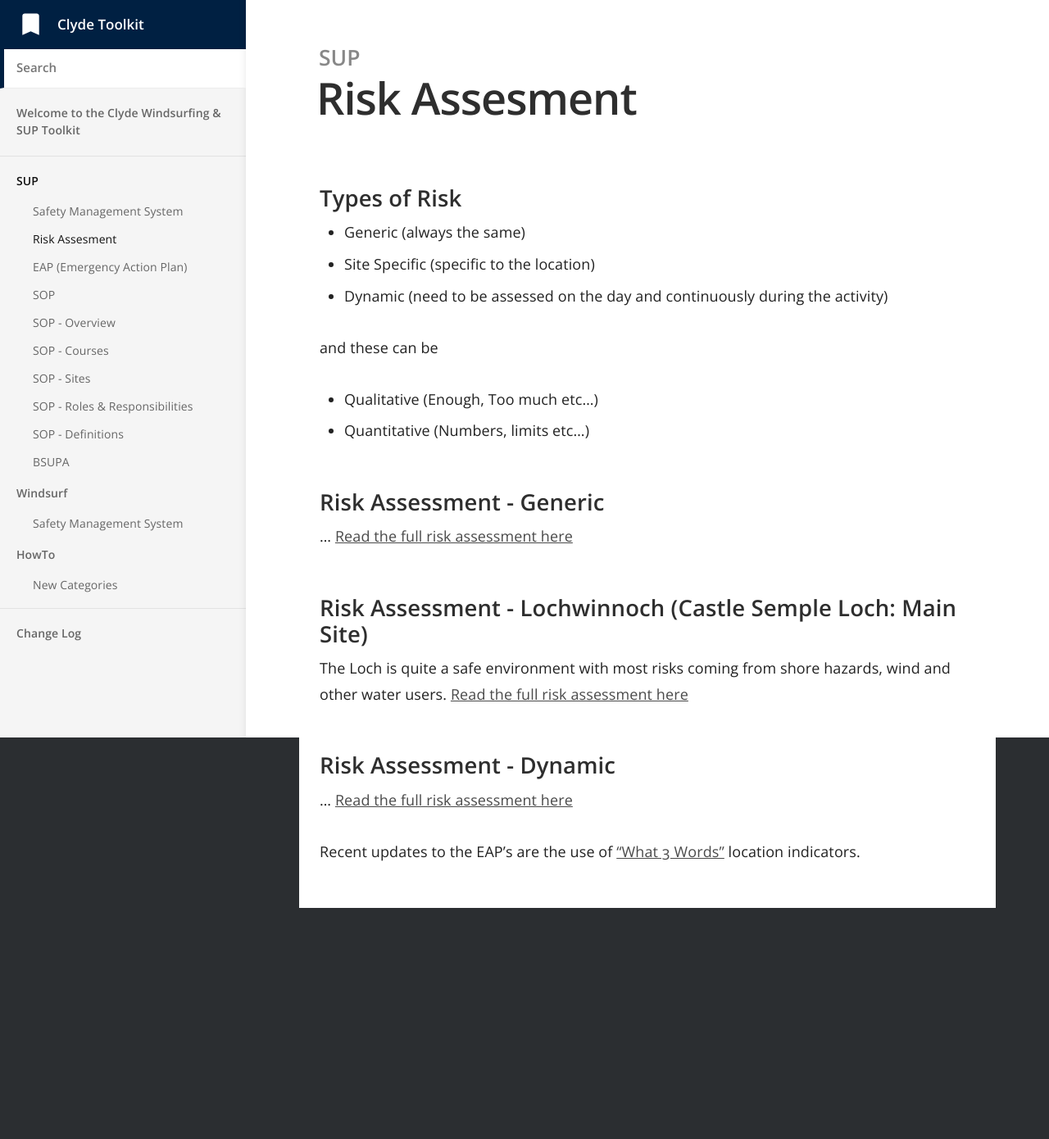
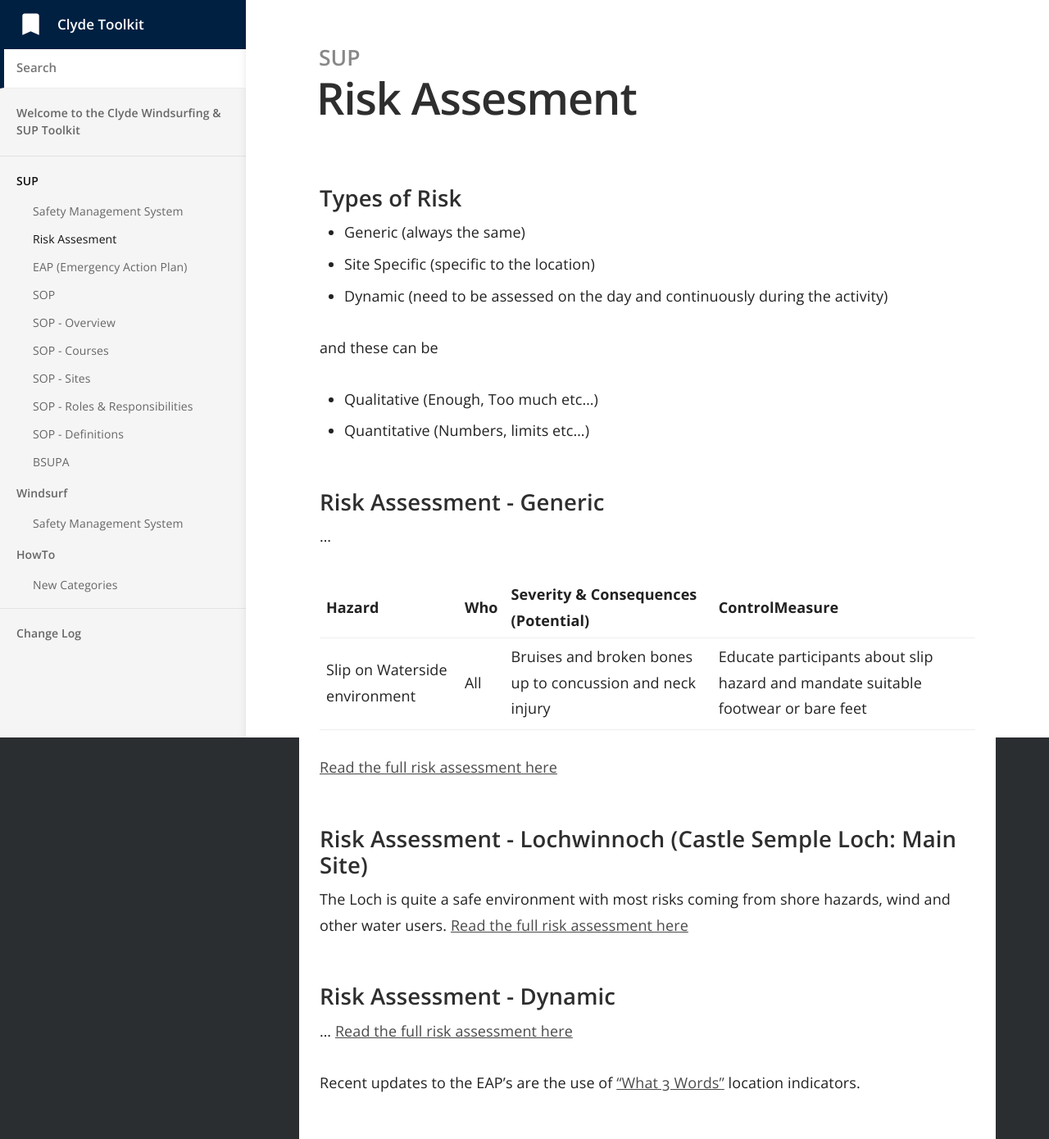
Before and after one commit to numbat70/clyde, a Jekyll site: the page built from _docs/Content/02-SUP_RISK.md, in a window 1280 px wide. Shown: the whole page at 82% size. Built offline with Jekyll 4.4.1, drawn with Linux system fonts in a browser that asks for light colours; before the commit the page ends 1108 px from its top, so only the background shows below that.

Commit message:
Update 02-SUP_RISK.md
mk

```diff
--- a/_docs/Content/02-SUP_RISK.md
+++ b/_docs/Content/02-SUP_RISK.md
@@ -15,6 +15,12 @@ and these can be
 
 ## Risk Assessment - Generic
 ...
+
+Hazard | Who | Severity & Consequences (Potential) | ControlMeasure
+--- | --- | --- | ---
+Slip on Waterside environment | All | Bruises and broken bones up to concussion and neck injury | Educate participants about slip hazard and mandate suitable footwear or bare feet
+
+
 [Read the full risk assessment here](#)
 
 ## Risk Assessment - Lochwinnoch (Castle Semple Loch: Main Site)
```
